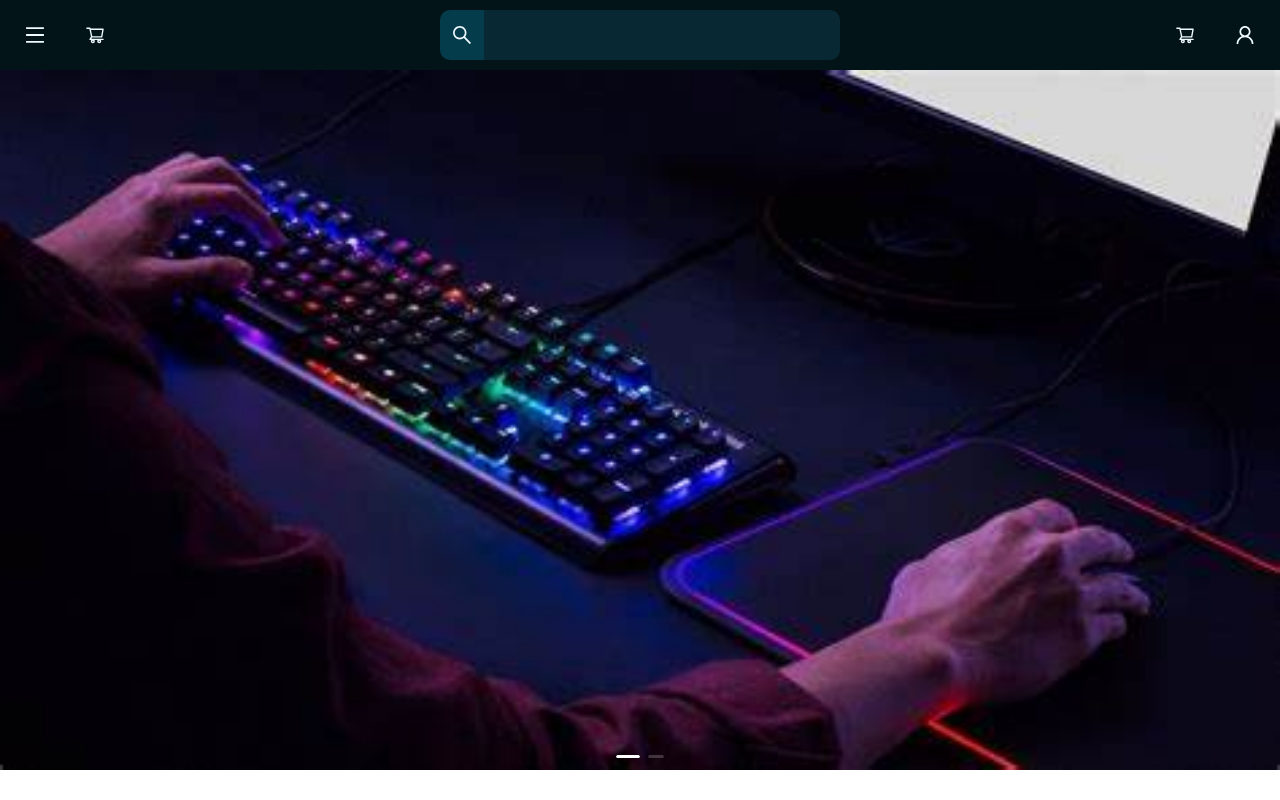
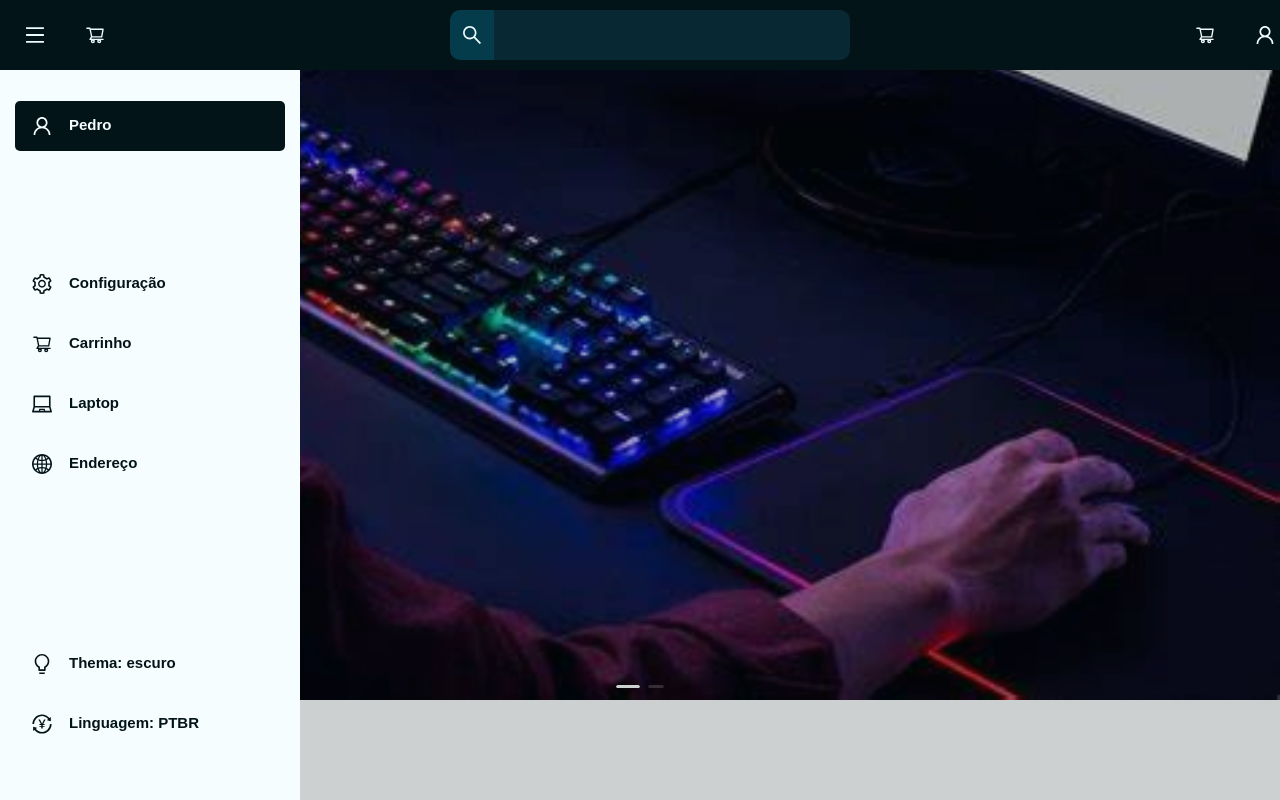
Before and after one commit to PedroHenriqueSBer/E-Commerce, a React (Create React App) app in the folder frontend/: page / in a window 1280 px wide. Built offline with nearby package versions, Linux system fonts and the light colour scheme; a web font is replaced by a local one.

Commit message:
SideBarFinalizada

```diff
--- a/frontend/src/components/Header/Header.jsx
+++ b/frontend/src/components/Header/Header.jsx
@@ -4,6 +4,7 @@ import {
     Spacer,
     ButtonSlder,
     IconBtn,
+    Sidebar,
     theme
 } from "../../style"
 import { MenuOutlined,
@@ -17,10 +18,9 @@ import { MenuOutlined,
     ShoppingCartOutlined
 } from '@ant-design/icons';
 import React, { useState } from 'react';
-import { Drawer } from 'antd';
 
-let btnSlideBar = (icone,title) =>
-    <ButtonSlder primary={false}>
+let btnSlideBar = (icone,title,theme,func,primary=false) =>
+    <ButtonSlder theme={theme} onClick={func} primary={primary}>
         <div id="icon">
             {icone}
         </div>
@@ -29,13 +29,21 @@ let btnSlideBar = (icone,title) =>
         </div>
     </ButtonSlder>
 export default _ =>{
-    const [open, setOpen] = useState(false);
+    const [open, setOpen] = useState(true);
     const showDrawer = () => {
       setOpen(true);
     };
     const onClose = () => {
       setOpen(false);
     };
+    const [Theme, setTheme] = useState(() =>{
+        console.log(localStorage.getItem('theme'))
+        return localStorage.getItem('theme')
+    })
+    let switchTheme = () =>{
+        setTheme(!Theme)
+        localStorage.setItem('theme',!Theme)
+    }
     return<>
         <Header>
             <IconBtn onClick={showDrawer}>
@@ -59,38 +67,32 @@ export default _ =>{
                 <UserOutlined />
             </IconBtn>
         </Header>
-        <Drawer title={
-            <ButtonSlder primary={true}>
-                <div id="icon">
-                    <UserOutlined />
+        <Sidebar theme={Theme} open={open}>
+            <nav>
+                <div className="header">
+                    {btnSlideBar(<UserOutlined/>,'Pedro',Theme,null, true)}
                 </div>
-                <div id="text">
-                    <h1>Nome do usuário</h1>
-                    <span>Cliente</span>
+                <div className="body">
+                    {btnSlideBar(<SettingOutlined/>,'Configuração',Theme)}
+                    {btnSlideBar(<ShoppingCartOutlined/>,'Carrinho',Theme)}
+                    {btnSlideBar(<LaptopOutlined/>,'Laptop',Theme)}
+                    {btnSlideBar(<GlobalOutlined/>,'Endereço',Theme)}
                 </div>
-            </ButtonSlder>
-        }
-        footer={
-            <GapArea gap='5px' height='100%'>
-                {
-                    [
-                        btnSlideBar(<BulbOutlined />,'Thema: claro'),
-                        btnSlideBar(<TransactionOutlined />,'Linguagem: ptbr'),
-                    ]
-                }
-            </GapArea>
-        }
-        placement="left" onClose={onClose} open={open}>
-            <GapArea gap='10px' height='100%'>
-                {
-                    [
-                        btnSlideBar(<SettingOutlined />,'Configuração'),
-                        btnSlideBar(<ShoppingCartOutlined />,'Carrinho'),
-                        btnSlideBar(<LaptopOutlined />,'Produtos'),
-                        btnSlideBar(<GlobalOutlined />,'Endereços'),
-                    ]
-                }
-            </GapArea>
-        </Drawer>
+                <div className="footer">
+                    {btnSlideBar(<BulbOutlined/>,`Thema: ${Theme? 'claro':'escuro'}`,Theme,switchTheme)}
+                    {btnSlideBar(<TransactionOutlined/>,'Linguagem: PTBR',Theme)}
+                </div>
+            </nav>
+            <button id="close" onClick={onClose}></button>
+        </Sidebar>
     </>
 }
+
+// SettingOutlined,
+// TransactionOutlined,
+// BulbOutlined,
+// GlobalOutlined,
+// SearchOutlined,
+// LaptopOutlined,
+// UserOutlined,
+// ShoppingCartOutlined
--- a/frontend/src/style.jsx
+++ b/frontend/src/style.jsx
@@ -9,6 +9,7 @@ export let theme = {
     _F0FBFF:'#F0FBFF',
     _E1EAED:'#E1EAED',
     _C9D2D6:'#C9D2D6',
+    _585858:'#585858'
 }
 
 export let Fonts = {
@@ -16,9 +17,11 @@ export let Fonts = {
 }
 export let Header = styled.div`
     background-color: ${theme._031419};
-    width: calc() 100%;
     padding-left: 10px;
+    width: 100%;
     padding-right: 10px;
+    position: fixed;
+    z-index: 100;
     height: 70px;
     display: flex;
     gap: 10px;
@@ -91,10 +94,11 @@ export let GapArea = styled.div`
     row-gap: ${props => props.gap};
 `
 export let ButtonSlder = styled.button`
-    width: 94%;
+    width: 90%;
     height: 50px;
     border-radius: 5px;
     padding: 0;
+    z-index: 10000;
     border: none;
     display: flex;
     flex-direction: row;
@@ -152,3 +156,46 @@ export let Home = styled.div`
     width: 100%;
     height: 100%;
 `
+export let Sidebar = styled.div`
+    height: calc(100% - 70px);
+    top: 70px;
+    position: fixed;
+    display: flex;
+    flex-direction: row;
+    align-items: center;
+    width: ${props => props.open? '100%':'1px'};
+    z-index: 1000;
+    opacity: ${props => props.open? '100%':'0%'};
+    transition: 300ms;
+    & nav{
+        background-color: ${props => props.theme? theme._F6FDFF : theme._585858};
+        width: ${props => props.open? '300px':'1px'};
+        padding-top: 20px;
+        height: calc(100% - 20px);
+        & div{
+            width: 100%;
+            display: flex;
+            row-gap: 10px;
+            flex-direction: column;
+            align-items: center;
+            justify-content: center;
+            &.header{
+                height: 10%;
+            }
+            &.body{
+                height: 60%;
+            }
+            &.footer{
+                height: 30%;
+            }
+        }
+    }
+    & button#close{
+        border: none;
+        height: 100%;
+        background-color: ${theme._031419};
+        opacity: 20%;
+        width: ${props => props.open? 'calc(100% - 300px)':'1px'};
+
+    }
+`;
```
